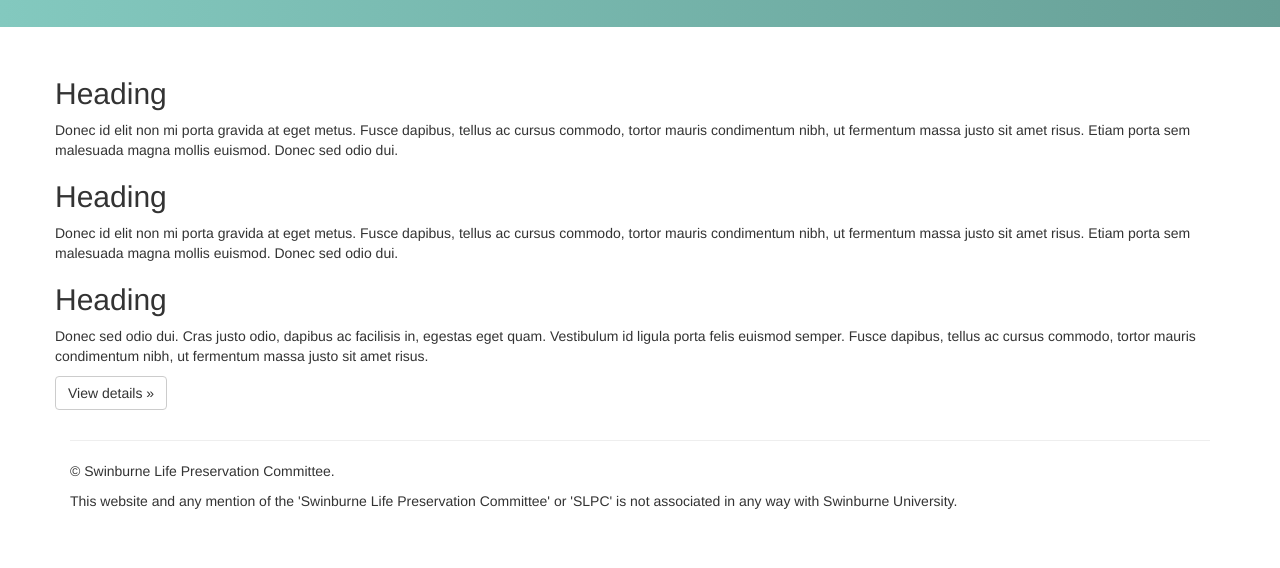
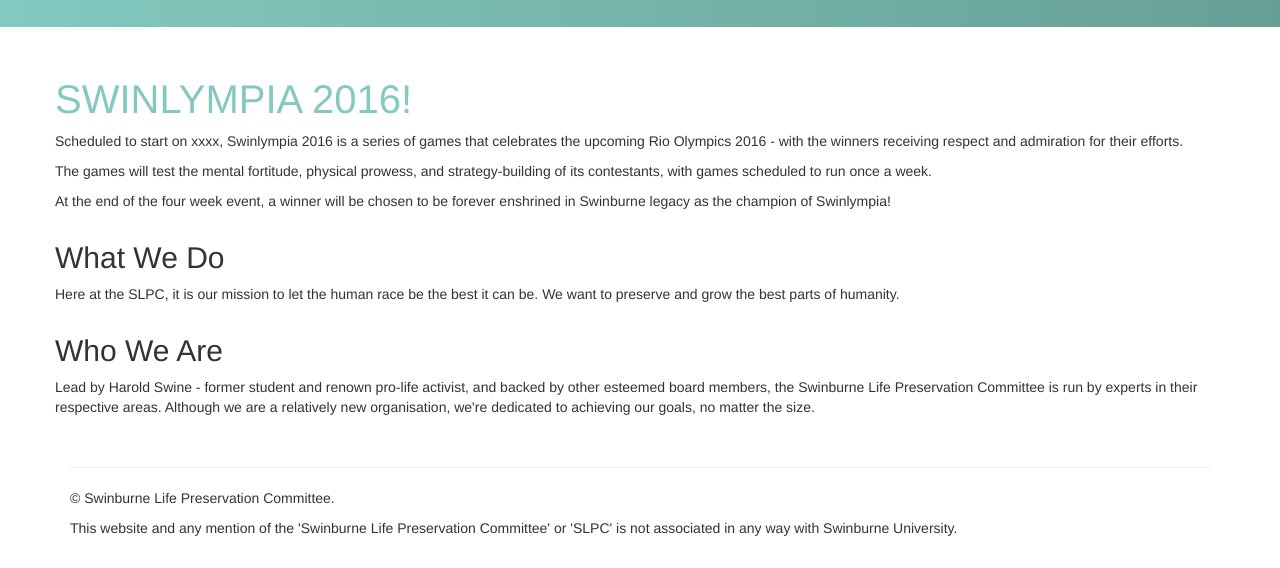
Before and after one commit to 9996176/swinlympia, a plain HTML site: page slpc.html in a window 1280 px wide. Shown: the part 297-865 px from the top of the page. Before the commit the page ends 838 px from the top, so only its background shows below. Drawn offline with nearby package versions, Linux system fonts and the light colour scheme.

Commit message:
- Added text to SLPC page - Added small 'proptext' to FASG page - More CSS changes

```diff
--- a/bootstrap/css/cover.css
+++ b/bootstrap/css/cover.css
@@ -43,3 +43,8 @@ body {
   height: 30px;
   text-shadow: 0 1px 3px rgba(0,0,0,.5);
 }
+
+#proptext {
+  font-style: italic;
+  font-family: Copperplate, 'Copperplate Gothic Light';
+}
--- a/bootstrap/css/jumbotron.css
+++ b/bootstrap/css/jumbotron.css
@@ -19,3 +19,14 @@ body {
 .jumbotron {
   font-family: 'GeoSans';
 }
+
+.col {
+  margin-bottom: 30px;
+}
+
+#swinlympia
+{
+  color: #83C9BF;
+  text-transform: uppercase;
+  font-size: 40px;
+}
--- a/slpc.html
+++ b/slpc.html
@@ -50,17 +50,19 @@
       <!-- Example row of columns -->
       <div class="row">
         <div class="col">
-          <h2>Heading</h2>
-          <p>Donec id elit non mi porta gravida at eget metus. Fusce dapibus, tellus ac cursus commodo, tortor mauris condimentum nibh, ut fermentum massa justo sit amet risus. Etiam porta sem malesuada magna mollis euismod. Donec sed odio dui. </p>
+          <h2 id="swinlympia">Swinlympia 2016!</h2>
+          <p>Scheduled to start on xxxx, Swinlympia 2016 is a series of games that celebrates the upcoming Rio Olympics 2016 - with the winners receiving respect and admiration for their efforts.</p>
+          <p>The games will test the mental fortitude, physical prowess, and strategy-building of its contestants, with games scheduled to run once a week.</p>
+          <p>At the end of the four week event, a winner will be chosen to be forever enshrined in Swinburne legacy as the champion of Swinlympia!</p>
         </div>
         <div class="col">
-          <h2>Heading</h2>
-          <p>Donec id elit non mi porta gravida at eget metus. Fusce dapibus, tellus ac cursus commodo, tortor mauris condimentum nibh, ut fermentum massa justo sit amet risus. Etiam porta sem malesuada magna mollis euismod. Donec sed odio dui. </p>
+          <h2>What We Do</h2>
+          <p>Here at the SLPC, it is our mission to let the human race be the best it can be. We want to preserve and grow the best parts of humanity.</p>
        </div>
         <div class="col">
-          <h2>Heading</h2>
-          <p>Donec sed odio dui. Cras justo odio, dapibus ac facilisis in, egestas eget quam. Vestibulum id ligula porta felis euismod semper. Fusce dapibus, tellus ac cursus commodo, tortor mauris condimentum nibh, ut fermentum massa justo sit amet risus.</p>
-          <p><a class="btn btn-default" href="#" role="button">View details &raquo;</a></p>
+          <h2>Who We Are</h2>
+          <p>Lead by Harold Swine - former student and renown pro-life activist, and backed by other esteemed board members, the Swinburne Life Preservation Committee is run by experts in their respective areas. Although we are a relatively new organisation, we're dedicated to achieving our goals, no matter the size.
+          <!-- <p><a class="btn btn-default" href="#" role="button">View details &raquo;</a></p> -->
         </div>
       </div>
 
```
Also changed, not shown: fasg.html (+2 -0 lines).
